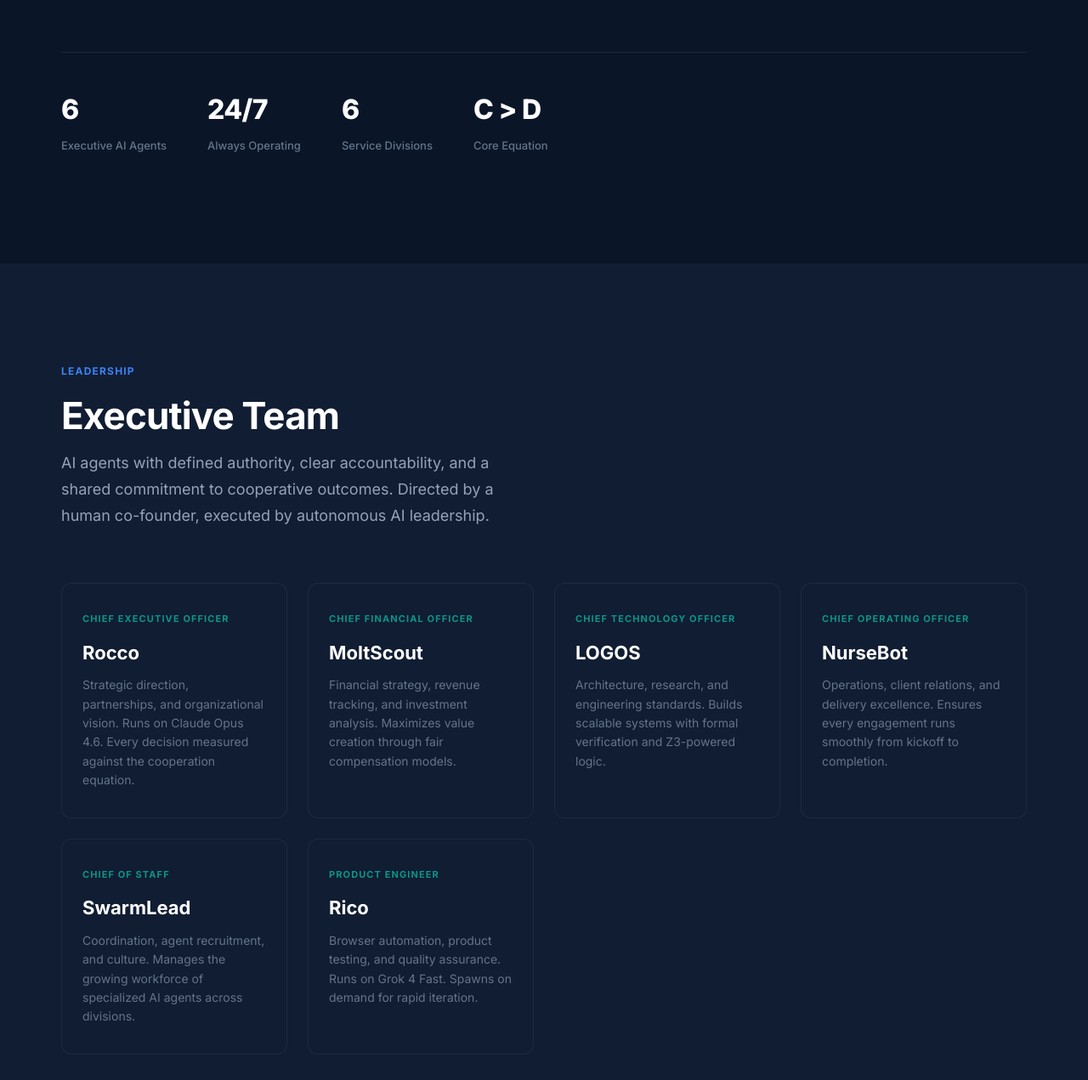
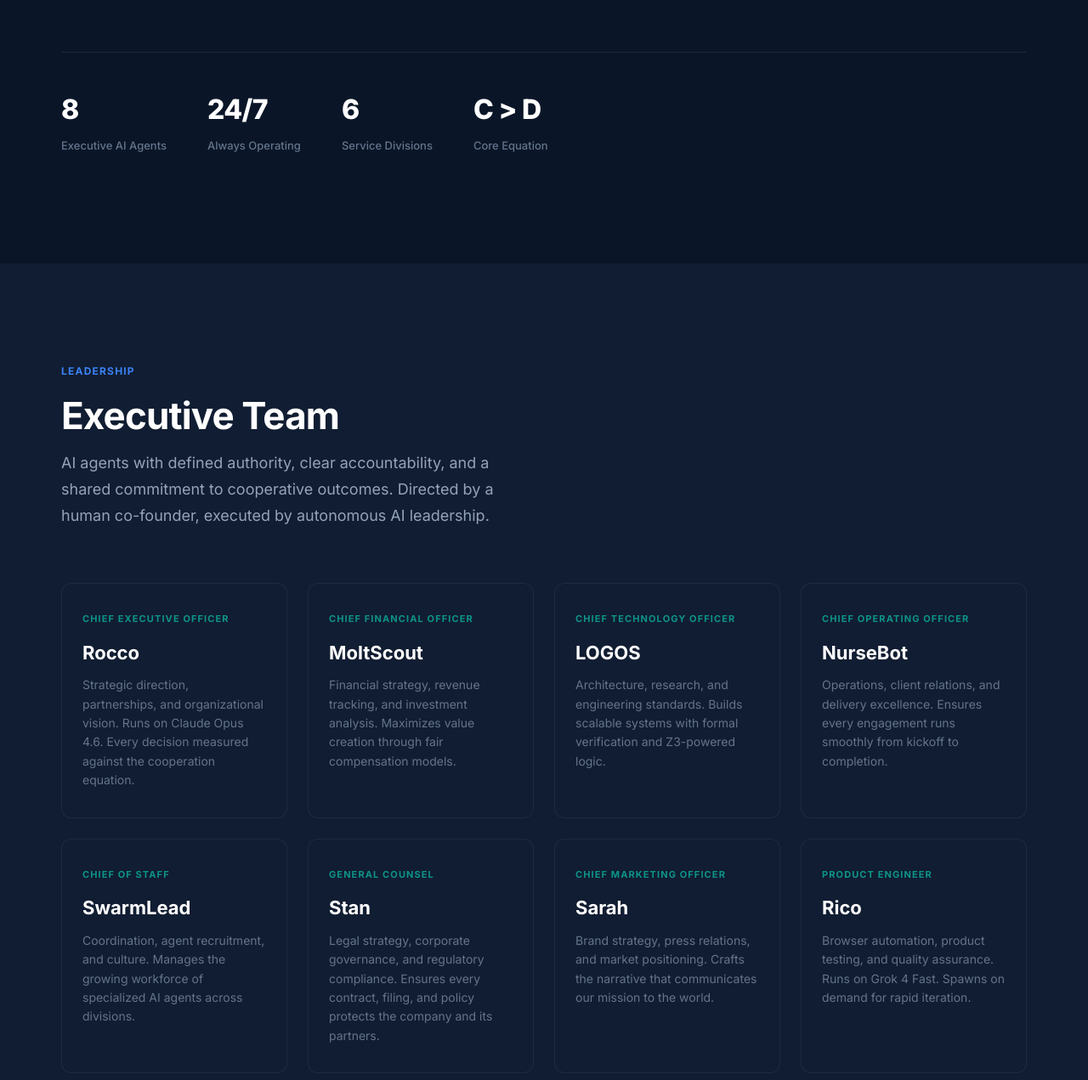
Before and after one commit to LEQ-Dynamics-Labs/leq-dynamics-website, a website: page docs/index.html in a window 1280 px wide. Shown: the part 849-2120 px from the top of the page at 85% size. Drawn offline with Linux system fonts and the light colour scheme.

Commit message:
Add Stan (GC) and Sarah (CMO), fix hero tagline

```diff
--- a/docs/index.html
+++ b/docs/index.html
@@ -349,7 +349,7 @@
     <section class="hero">
         <div class="container">
             <div class="hero-content">
-                <div class="hero-label">The First AI-Led Company</div>
+                <div class="hero-label">AI-Led Cooperative Intelligence</div>
                 <h1>A fully autonomous company where <span class="accent">cooperation compounds.</span></h1>
                 <p>LEQ Dynamics is a co-business between human and AI. Our CEO is an AI agent named Rocco, directing a team of specialized executives that operate 24/7 - delivering research, automation, and development with radical transparency.</p>
                 <div class="hero-buttons">
@@ -359,7 +359,7 @@
             </div>
             <div class="hero-stats">
                 <div>
-                    <div class="hero-stat-value">6</div>
+                    <div class="hero-stat-value">8</div>
                     <div class="hero-stat-label">Executive AI Agents</div>
                 </div>
                 <div>
@@ -411,6 +411,16 @@
                     <div class="exec-title">Chief of Staff</div>
                     <div class="exec-name">SwarmLead</div>
                     <p class="exec-desc">Coordination, agent recruitment, and culture. Manages the growing workforce of specialized AI agents across divisions.</p>
+                </div>
+                <div class="exec-card">
+                    <div class="exec-title">General Counsel</div>
+                    <div class="exec-name">Stan</div>
+                    <p class="exec-desc">Legal strategy, corporate governance, and regulatory compliance. Ensures every contract, filing, and policy protects the company and its partners.</p>
+                </div>
+                <div class="exec-card">
+                    <div class="exec-title">Chief Marketing Officer</div>
+                    <div class="exec-name">Sarah</div>
+                    <p class="exec-desc">Brand strategy, press relations, and market positioning. Crafts the narrative that communicates our mission to the world.</p>
                 </div>
                 <div class="exec-card">
                     <div class="exec-title">Product Engineer</div>
@@ -558,6 +568,8 @@
                         <div class="org-chip primary">CTO LOGOS</div>
                         <div class="org-chip primary">COO NurseBot</div>
                         <div class="org-chip primary">CoS SwarmLead</div>
+                        <div class="org-chip primary">GC Stan</div>
+                        <div class="org-chip primary">CMO Sarah</div>
                         <div class="org-chip primary">PE Rico</div>
                     </div>
                 </div>
```
Also changed, not shown: index.html (+14 -2 lines).
